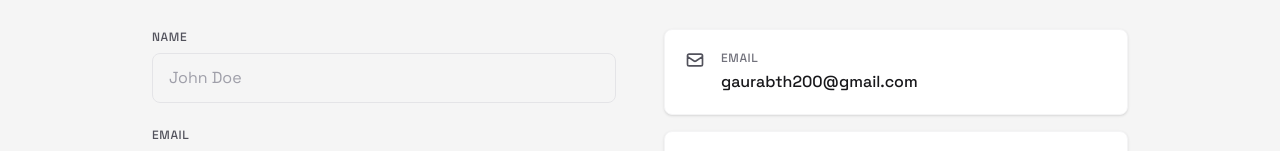
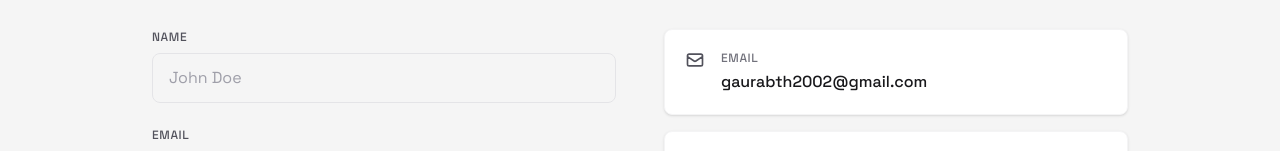
Before and after one commit to Gaurab4/portfoliov0, a Next.js app: page / in a window 1280 px wide. Shown: the part 5384-5535 px from the top of the page. Built offline with nearby package versions, Linux system fonts and the light colour scheme.

Commit message:
Changed the mail , the mail was added wrong

```diff
--- a/app/contact/page.tsx
+++ b/app/contact/page.tsx
@@ -11,7 +11,7 @@ const contactInfo = [
       </svg>
     ),
     label: "EMAIL",
-    value: "gaurabth200@gmail.com",
+    value: "gaurabth2002@gmail.com",
   },
   {
     icon: (
--- a/app/page.tsx
+++ b/app/page.tsx
@@ -40,7 +40,7 @@ const articles = [
 ];
 
 const contactInfo = [
-  { label: "EMAIL", value: "gaurabth200@gmail.com", href: "mailto:gaurabth200@gmail.com", icon: "mail" },
+  { label: "EMAIL", value: "gaurabth2002@gmail.com", href: "mailto:gaurabth2002@gmail.com", icon: "mail" },
   { label: "PHONE", value: "+91-8909365272", href: "tel:+918909365272", icon: "phone" },
   { label: "LOCATION", value: "Bengaluru, Karnataka, India", icon: "location" },
   { label: "AVAILABILITY", value: "Open to opportunities", icon: "calendar" },
@@ -89,7 +89,7 @@ export default function Home() {
               <path d="M16.633 16.644l-2.402 2.415a3.189 3.189 0 0 1 -4.524 0l-3.77 -3.787a3.223 3.223 0 0 1 0 -4.544l3.77 -3.787a3.189 3.189 0 0 1 4.524 0l2.302 2.313" />
             </svg>
           </a>
-          <a href="mailto:gaurabth200@gmail.com" className="flex h-10 w-10 items-center justify-center rounded border border-zinc-300 text-zinc-500 transition-colors hover:border-zinc-400 hover:text-zinc-700" aria-label="Email">
+          <a href="mailto:gaurabth2002@gmail.com" className="flex h-10 w-10 items-center justify-center rounded border border-zinc-300 text-zinc-500 transition-colors hover:border-zinc-400 hover:text-zinc-700" aria-label="Email">
             <svg className="h-5 w-5" fill="none" stroke="currentColor" viewBox="0 0 24 24"><path strokeLinecap="round" strokeLinejoin="round" strokeWidth={2} d="M3 8l7.89 5.26a2 2 0 002.22 0L21 8M5 19h14a2 2 0 002-2V7a2 2 0 00-2-2H5a2 2 0 00-2 2v10a2 2 0 002 2z" /></svg>
           </a>
         </div>
```
